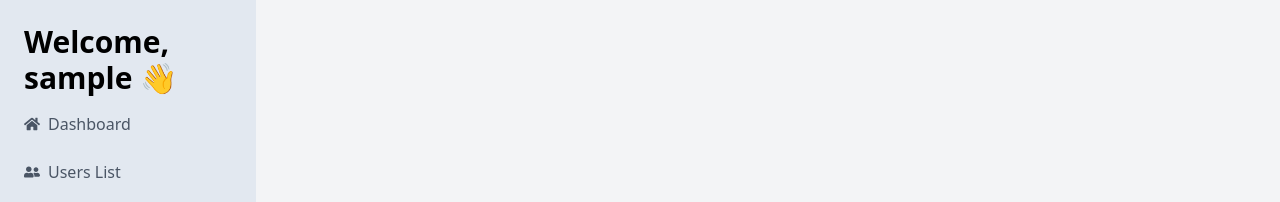
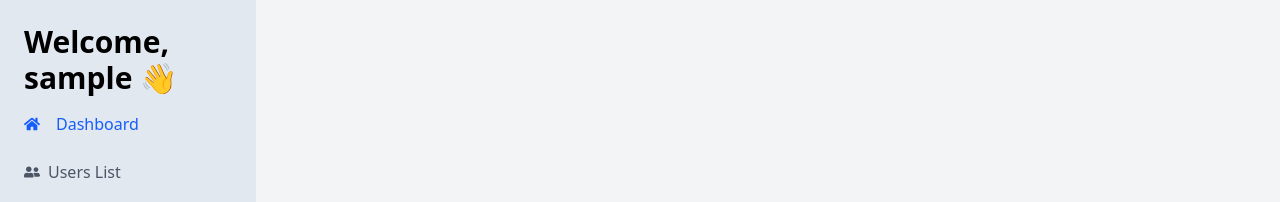
Before and after one commit to Wild-Waves-Kumana/Wild-Waves-Internal, a React (Vite) app in the folder frontend/: page /admindashboard in a window 1280 px wide. Shown: the top 202 px of the page. Built offline with nearby package versions, Linux system fonts and the light colour scheme; sample sign-in values are in the browser's storage.

Commit message:
Enhanced the sidebar

```diff
--- a/frontend/src/components/Sidebar.jsx
+++ b/frontend/src/components/Sidebar.jsx
@@ -33,7 +33,7 @@ const Sidebar = () => {
   };
 
   return (
-    <aside className="w-64 bg-slate-200 dark:bg-slate-800 min-h-screen p-6 flex flex-col">
+    <aside className="w-64 bg-slate-200 min-h-screen p-6 flex flex-col">
         <h1 className="text-3xl pb-4 font-bold">Welcome, {username} 👋</h1>
       {/* <div className="flex justify-center mb-2">
         <NavLink to="/dashboard">
@@ -44,7 +44,7 @@ const Sidebar = () => {
         <ul className="space-y-6">
           <li>
             <NavLink
-              to="/dashboard"
+              to={userRole === 'user' ? "/userdashboard": userRole === 'admin' ? "/admindashboard" : userRole === 'superadmin' ? "/superadmindashboard" : "/unauthorized"}
               className={({ isActive }) =>
                 isActive
                   ? " text-blue-600 flex items-center gap-4 dark:text-blue-400"
@@ -54,7 +54,7 @@ const Sidebar = () => {
               <FaHome /> Dashboard
             </NavLink>
           </li>
-          {userRole !== 'SuperAdmin' && (
+          {userRole !== 'user' && (
             <>
               <li>
                 <NavLink
```
